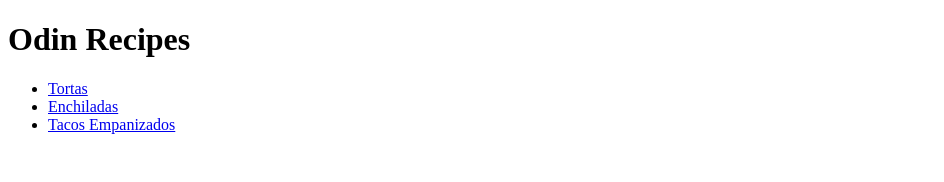
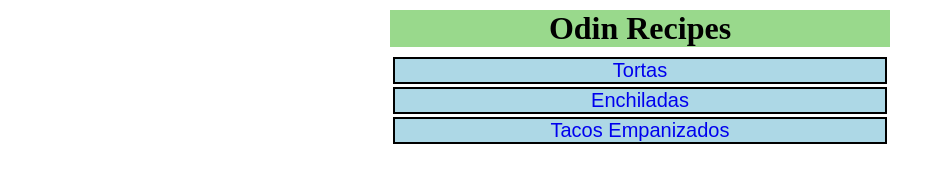
Before and after one commit to ElWero10/odin-recipes, a plain HTML site: page index.html in a window 1280 px wide. Shown: the whole page, without its empty margins (0-944 px from the left). Drawn offline with Linux system fonts and the light colour scheme.

Commit message:
Add Basic CSS to index.html and another for recipes files

```diff
--- a/index.html
+++ b/index.html
@@ -3,6 +3,7 @@
     <head>
         <meta charset="UTF-8">
         <title>Recipes</title>
+        <link rel="stylesheet" href="styles.css">
     </head>
 
     <body>
--- /dev/null
+++ b/recipes/styles.css
@@ -0,0 +1,19 @@
+* {
+    box-sizing: border-box;
+    padding: 0;
+    margin: 0;
+}
+
+h1 {
+    text-align: center;
+    background-color: hsl(110, 50%, 70%);
+    width: 500px;
+    margin: 10px auto;
+}
+
+img {
+    margin: 0 auto;
+    width: 500px;
+    height: 500px;
+    display: block;
+}
--- /dev/null
+++ b/styles.css
@@ -0,0 +1,31 @@
+* {
+    margin: 0;
+    padding: 0;
+    box-sizing: border-box;
+}
+
+h1 {
+    text-align: center;
+    background-color: hsl(110, 50%, 70%);
+    width: 500px;
+    margin: 10px auto;
+}
+
+ul {
+    font-family: sans-serif;
+    font-size: 20px;
+    margin: 0 auto;
+    width: 500px;
+    list-style: none;
+}
+
+a {
+    text-decoration: none;
+}
+
+li {
+    text-align: center;
+    background-color: lightblue;
+    margin: 3px;
+    border: 2px solid black;
+}
```
Also changed, not shown: recipes/enchiladas.html (+1 -0 lines), recipes/tacos.html (+1 -0 lines), recipes/tortas.html (+1 -0 lines).
